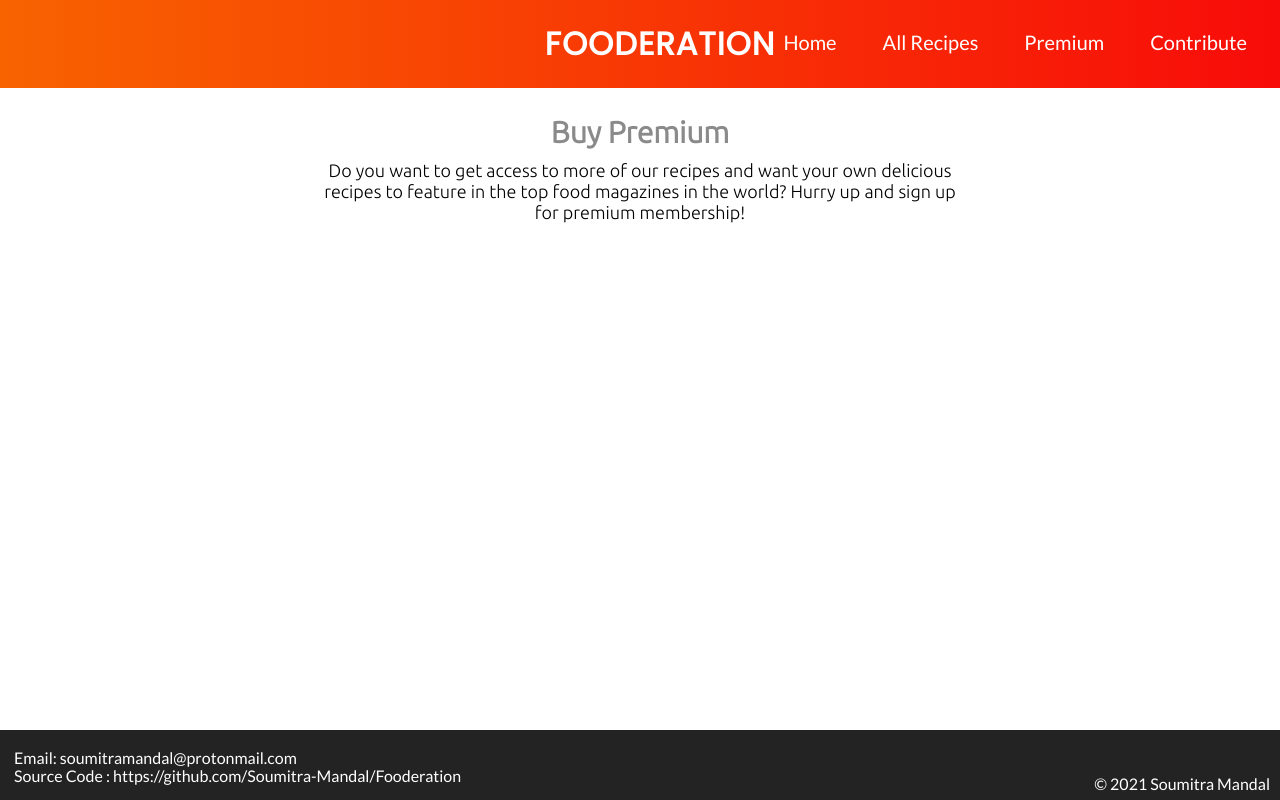
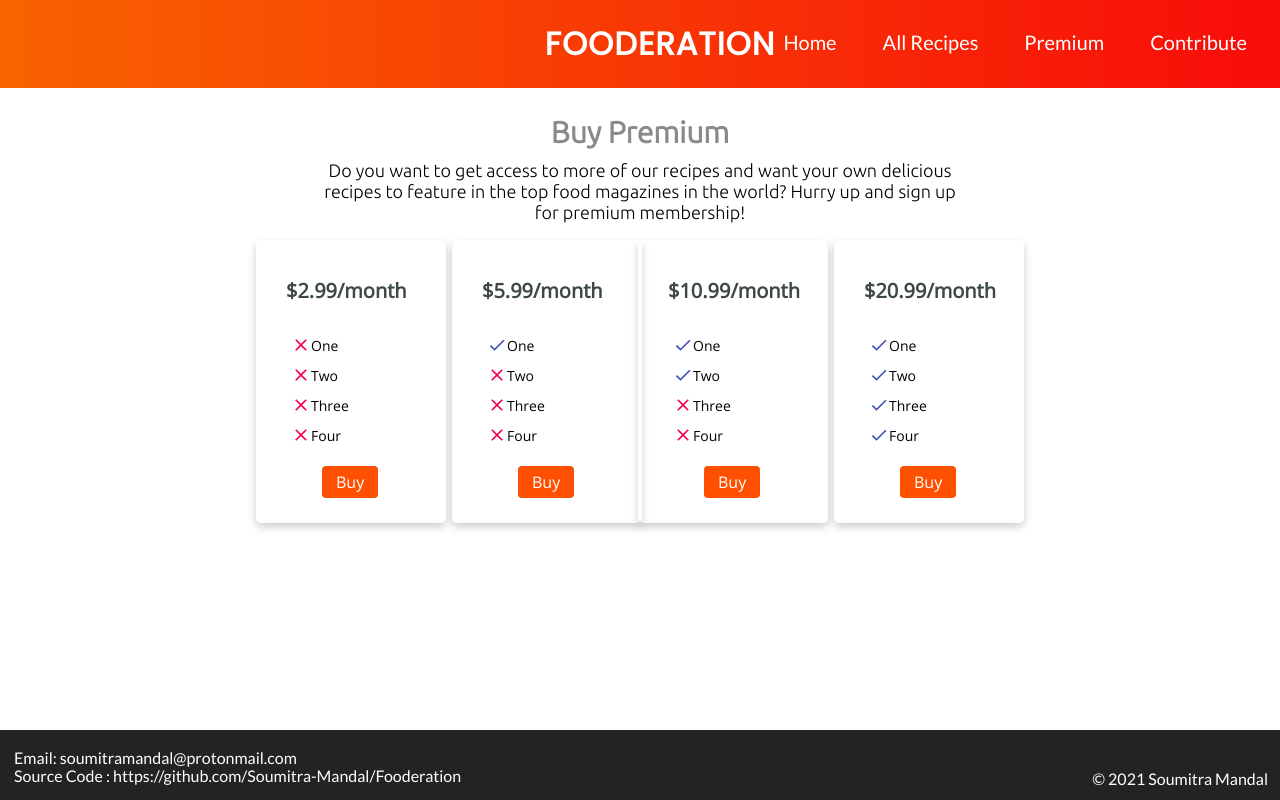
Before and after one commit to Soumitra-Mandal/Fooderation, a React (Create React App) app: page /premium in a window 1280 px wide. Built offline with nearby package versions, Linux system fonts and the light colour scheme; a web font is replaced by a local one.

Commit message:
premium page added

```diff
--- a/package.json
+++ b/package.json
@@ -3,6 +3,8 @@
   "version": "0.1.0",
   "private": true,
   "dependencies": {
+    "@material-ui/core": "^4.11.4",
+    "@material-ui/icons": "^4.11.2",
     "@testing-library/jest-dom": "^5.14.1",
     "@testing-library/react": "^11.2.7",
     "@testing-library/user-event": "^12.8.3",
--- a/public/index.html
+++ b/public/index.html
@@ -3,6 +3,9 @@
   <head>
     <meta charset="utf-8" />
     <link rel="icon" href="%PUBLIC_URL%/favicon.ico" />
+    <link rel="preconnect" href="https://fonts.googleapis.com">
+    <link rel="preconnect" href="https://fonts.gstatic.com" crossorigin>
+    <link href="https://fonts.googleapis.com/css2?family=Open+Sans:wght@300&display=swap" rel="stylesheet">
     <meta name="viewport" content="width=device-width, initial-scale=1" />
     <meta name="theme-color" content="#000000" />
     <meta
--- a/src/App.css
+++ b/src/App.css
@@ -71,8 +71,8 @@ font-family: Lato, sans-serif;
 
 #copyright{
   position: absolute;
-  bottom: 7px;
-  right: 10px;
+  bottom: 12px;
+  right: 12px;
 }
 #sourcecode{
   position: absolute;
--- /dev/null
+++ b/src/components/Card.js
@@ -0,0 +1,40 @@
+import CheckIcon from '@material-ui/icons/Check';
+import ClearIcon from '@material-ui/icons/Clear';
+const Card = (props)=>{
+    return (
+        <div className = "Card" id = {props.id} style={style}>
+            <h4 style={{color:'rgb(61,72,73)', fontSize:"20px"}}>{props.price}/month</h4>
+            <ul style={{
+                position:'relative',
+                left:-40,
+                listStyle:'none',
+                display:'flex,',
+            }}>
+                <li style={{ padding:5, fontSize:14}}>{props.icons[0]?<CheckIcon color = 'primary' fontSize='small' style={{verticalAlign:'-4px'}}/>:<ClearIcon color="secondary" fontSize='small' style={{verticalAlign:'-4px'}}/>}One </li>
+                <li style={{ padding:5, fontSize:14}}>{props.icons[1]?<CheckIcon color = 'primary' fontSize='small' style={{verticalAlign:'-4px'}}/>:<ClearIcon color="secondary" fontSize='small' style={{verticalAlign:'-4px'}}/>}Two</li>
+                <li style={{ padding:5, fontSize:14}}>{props.icons[2]?<CheckIcon color = 'primary' fontSize='small' style={{verticalAlign:'-4px'}}/>:<ClearIcon color="secondary" fontSize='small' style={{verticalAlign:'-4px'}}/>}Three</li>
+                <li style={{ padding:5, fontSize:14}}>{props.icons[3]?<CheckIcon color = 'primary' fontSize='small' style={{verticalAlign:'-4px'}}/>:<ClearIcon color="secondary" fontSize='small' style={{verticalAlign:'-4px'}}/>}Four</li>
+            </ul>
+            <div id="premiumButton" style = {{
+                backgroundColor:'#ff4f00',
+                textAlign:'center',
+                wordWrap:'normal',
+                display:'inline-block',
+                color:'white',
+                padding:'5px 14px 5px 14px',
+                margin:'0px 0px 15px 36px',
+                borderRadius:'4px',
+            }}><span>Buy</span></div>
+        </div>
+    );
+}
+
+const style = {
+padding:"10px 20px 10px 30px",
+fontFamily:"Open Sans",
+borderRadius:5,
+boxShadow:'0 4px 8px 0 rgba(0,0,0,0.2)',
+width:140,
+};
+
+export default Card;
--- a/src/screens/PremiumScreen.js
+++ b/src/screens/PremiumScreen.js
@@ -1,11 +1,16 @@
 import '../screenstyles/PremiumStyle.css';
+import Card from  '../components/Card.js';
 
 function Premium() {
     return (
     <div id='pre'>
     <h2 id="Premium">Buy Premium</h2>
-    <p>Do you want to get access to more of our recipes and want your own delicious recipes
+    <p id='offer'>Do you want to get access to more of our recipes and want your own delicious recipes
     to feature in the top food magazines in the world? Hurry up and sign up for premium membership!</p>
+<Card id='c1' price='$2.99' icons = {[false, false, false, false]}/>
+<Card id='c2' price='$5.99' icons = {[true, false, false, false]}/>
+<Card id='c3' price='$10.99' icons = {[true, true, false, false]}/>
+<Card id='c4' price='$20.99' icons = {[true, true, true, true]}/>
     </div>
     );
   }
--- a/src/screenstyles/PremiumStyle.css
+++ b/src/screenstyles/PremiumStyle.css
@@ -8,7 +8,7 @@
     font-size: 30px;
 }
 
-#pre p{
+#pre #offer{
     position: absolute;
     width: 50%;
     left:25%;
@@ -18,3 +18,28 @@
     font-family: 'Ubuntu';
     text-align: center;
 }
+
+#c1{
+    position: absolute;
+    left:20%;
+    top:240px;
+}
+
+#c2{
+    position: absolute;
+    left:calc(40% - 60px);
+    top:240px;
+
+}
+
+#c3{
+    position: absolute;
+    right:calc(40% - 60px);
+    top:240px;
+}
+
+#c4{
+    position: absolute;
+    right:20%;
+    top:240px;
+}
```
Also changed, not shown: 1 other file (tests, documents, lock files or other folders).
